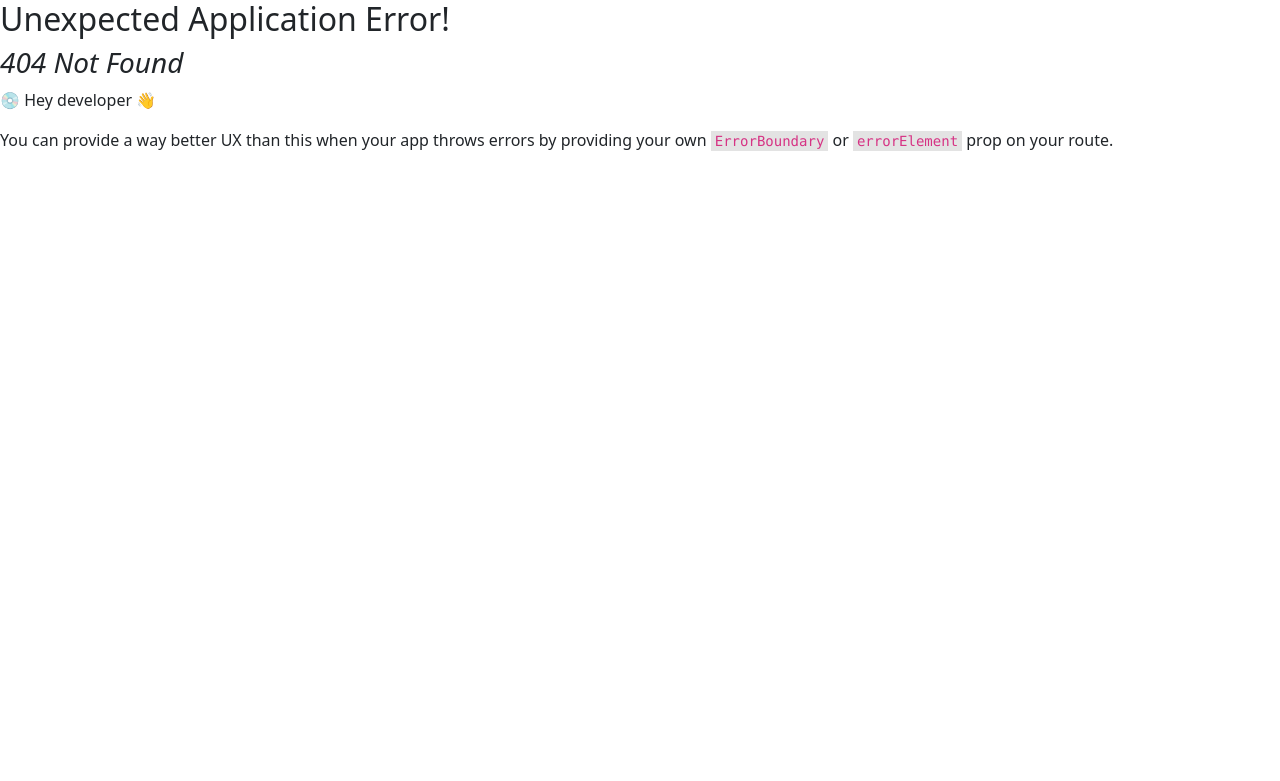
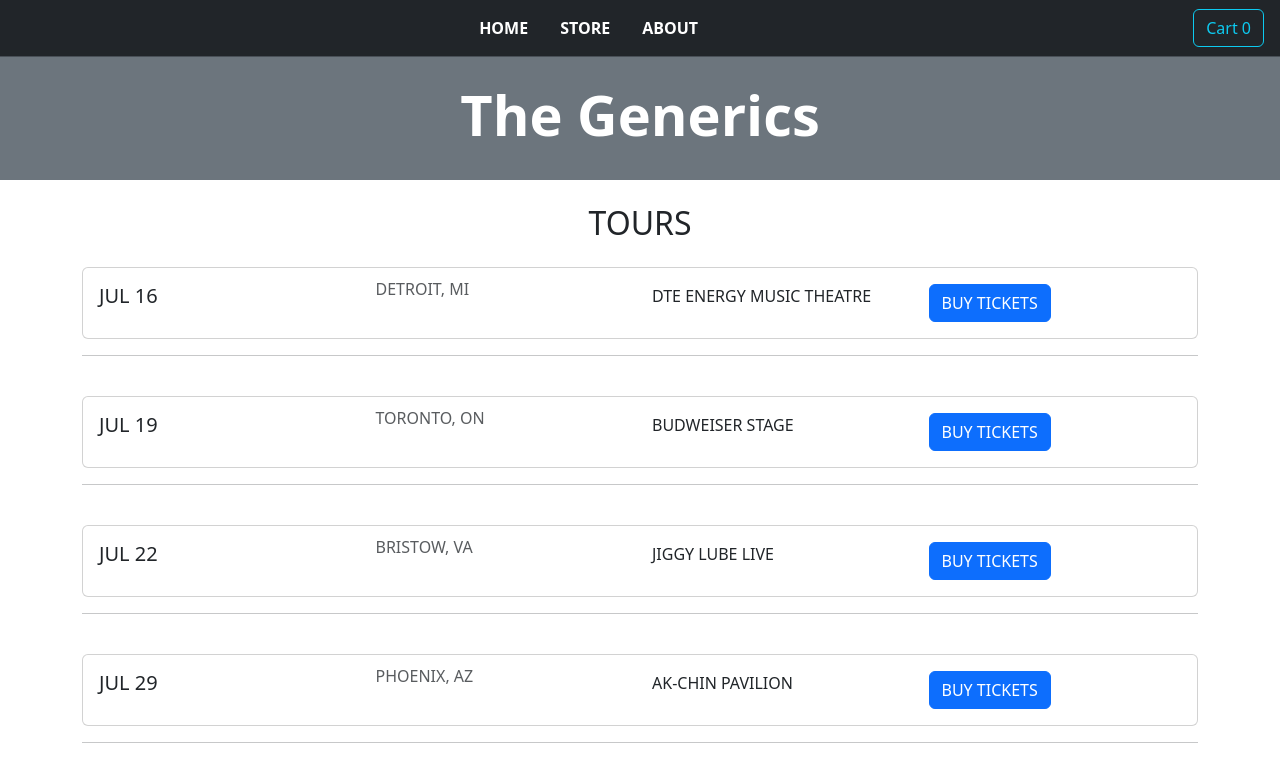
Before and after one commit to arundhati-shreya/E-Commerce-Site-using-React, a React (Create React App) app: page /home in a window 1280 px wide. Before the commit this address had no page. Shown: the top 781 px of the page. Built offline with nearby package versions, Linux system fonts and the light colour scheme.

Commit message:
Implement the Home page

```diff
--- a/src/App.js
+++ b/src/App.js
@@ -1,25 +1,28 @@
-import {createBrowserRouter} from 'react-router-dom';
+import { BrowserRouter as Router, Route, Routes } from 'react-router-dom';
 import { ContextProvider } from './Component/Store/ContextProvider';
 import Header from './Component/Header/Header';
 import List from './Component/Header/List';
 import 'bootstrap-icons/font/bootstrap-icons.css';
 import Footer from './Component/Footer/Footer';
 import About from './Component/About';
-import { RouterProvider } from 'react-router';
+import Home from './Component/Home';
 
 
-const router = createBrowserRouter([
-  {path: '/about',element:<About/>},
 
-])
+
 function App() {
   return (
     <ContextProvider>
-       <RouterProvider router={router}>
+      <Router>
       <Header />
-      <List />
+
+      <Routes>
+          <Route path="/" element={<List />} />
+          <Route path="/home" element={<Home />} />
+          <Route path="/about" element={<About />} />
+        </Routes>
       <Footer/>
-      </RouterProvider>
+      </Router>
     </ContextProvider>
   );
 }
--- a/src/Component/About.js
+++ b/src/Component/About.js
@@ -1,13 +1,12 @@
 import React from 'react';
 import 'bootstrap/dist/css/bootstrap.min.css';
 
-import Header from './Header/Header';
-import Footer from './Footer/Footer';
+
 
 const About = () => {
   return (
     <>
-    <Header/>
+
     <div className="container mt-5">
       <div className="row">
         <div className="col-md-6">
@@ -21,20 +20,24 @@ const About = () => {
         <div className="col-md-6">
           <h2 className="mb-4">About Us</h2>
           <p>
-            Lorem ipsum dolor sit amet, consectetur adipiscing elit. Quisque tristique euismod urna,
+            Lorem ipsum dolor sit ametLorem ipsum dolor sit amet, consectetur adipiscing elit. Quisque tristique euismod urna,
             id volutpat risus eleifend sit amet. Nulla facilisi. Sed eu risus nec nisi ultrices
             fermentum vel ut nulla.
           </p>
           <p>
             Fusce vel libero a urna cursus consequat. Proin auctor efficitur orci, vel vestibulum
             ligula feugiat nec. Nunc tincidunt justo vel accumsan feugiat. Integer euismod sapien
-            ut luctus convallis.
+            ut luctus convallis.Lorem ipsum dolor sit amet, consectetur adipiscing elit. Quisque tristique euismod urna,
+            id volutpat risus eleifend sit amet. Nulla facilisi. Sed eu risus nec nisi ultrices
+            fermentum vel ut nulla.Lorem ipsum dolor sit amet, consectetur adipiscing elit. Quisque tristique euismod urna,
+            id volutpat risus eleifend sit amet. Nulla facilisi. Sed eu risus nec nisi ultrices
+            fermentum vel ut nulla.
           </p>
 
         </div>
       </div>
     </div>
-    <Footer/>
+
     </>
   );
 };
--- a/src/Component/Cart/Cart.js
+++ b/src/Component/Cart/Cart.js
@@ -3,25 +3,39 @@ import { Modal } from "react-bootstrap";
 import { CartContext } from "../Store/ContextProvider";
 
 const Cart = () => {
-    const { cartItems, removeItemFromCart} = useContext(CartContext);
-
+  const { cartItems, removeItemFromCart } = useContext(CartContext);
 
   return (
     <>
-            <Modal.Title>Your Cart</Modal.Title>
-
       <Modal.Body>
-                <div className="container mt-5 mr-2">
-                    <div className="row">
-                        <div className="col-md-4 offset-md-4">
-                            {cartItems.map((item, index) => (
+        <div
+          className="cart-container"
+          style={{
+            position: "fixed",
+            top: '200px',
+            right: 0,
+            width: "40%",
+            height: "100%",
+            background: "white",
+            border: "2px solid black",
+            padding: "20px",
+            overflowY: "auto",
+          }}
+        >
+          <h3>Your Cart </h3>
+          {cartItems.length === 0 ? (
+            <h5> Your Cart is Empty </h5>
+          ) : (
+            cartItems.map((item, index) => (
               <div key={index} className="mb-3">
-                                    <div className="mb-3">
+                <div className="mb-3" style={{ display: "flex", alignItems: "center" }}>
                   <img
                     src={item.imageUrl}
                     alt={item.title}
                     className="img-fluid rounded"
+                    style={{ marginRight: "10px", maxWidth: "80px", maxHeight: "80px" }}
                   />
+                  <div>
                     <p className="mt-2">Price: {item.price}</p>
                     <button
                       type="button"
@@ -30,11 +44,12 @@ const Cart = () => {
                     >
                       Remove
                     </button>
+                    <hr />
                   </div>
                 </div>
-                            ))}
               </div>
-                    </div>
+            ))
+          )}
         </div>
       </Modal.Body>
     </>
--- a/src/Component/Footer/Footer.js
+++ b/src/Component/Footer/Footer.js
@@ -2,7 +2,7 @@ import React from "react";
 
 const Footer = () => {
   return (
-    <footer className="navbar navbar-dark bg-dark fixed-bottom">
+    <footer className="navbar navbar-dark bg-dark ">
       <div className="container">
         <div className="navbar-brand bg-skyblue text-white p-2">
           <h2 className="display-3 fw-bold">The Generics</h2>
--- a/src/Component/Header/Header.js
+++ b/src/Component/Header/Header.js
@@ -23,10 +23,10 @@ const Header = () => {
            <nav className="navbar bg-dark border-bottom border-body" data-bs-theme="dark">
                 <ul className="nav justify-content-center mx-auto text-center me-3">
                     <li className="nav-item">
-                        <a className="nav-link active text-white fw-bold" aria-current="page" href="#">HOME</a>
+                        <Link className="nav-link active text-white fw-bold" aria-current="page" to="/home">HOME</Link>
                     </li>
                     <li className="nav-item">
-                        <a className="nav-link text-white fw-bold" href="#">STORE</a>
+                        <Link className="nav-link text-white fw-bold" to="/">STORE</Link>
                     </li>
                     <li className="nav-item">
                         <Link className="nav-link text-white fw-bold" to="/about">ABOUT</Link>
--- /dev/null
+++ b/src/Component/Home.js
@@ -0,0 +1,51 @@
+import React from 'react';
+
+
+function Home() {
+  const tourDates = [
+    { date: 'JUL 16', location: 'DETROIT, MI', venue: 'DTE ENERGY MUSIC THEATRE'},
+    { date: 'JUL 19', location: 'TORONTO, ON', venue: 'BUDWEISER STAGE'},
+    { date: 'JUL 22', location: 'BRISTOW, VA', venue: 'JIGGY LUBE LIVE'},
+    { date: 'JUL 29', location: 'PHOENIX, AZ', venue: 'AK-CHIN PAVILION'},
+    { date: 'AUG 2', location: 'LAS VEGAS, NV', venue: 'T-MOBILE ARENA'},
+    { date: 'AUG 7', location: 'CONCORD, CA', venue: 'CONCORD PAVILION'}
+
+  ];
+
+  return (
+    <>
+      <div>
+        <h2 className="text-center mt-4 mb-4">TOURS</h2>
+        <div className="container">
+          <div className="row">
+          {tourDates.map((tour, index) => (
+              <div key={index} className="col-md-12 mb-4">
+                <div className="card">
+                  <div className="card-body">
+                    <div className="row">
+                      <div className="col-md-3">
+                        <h5 className="card-title">{tour.date}</h5>
+                      </div>
+                      <div className="col-md-3">
+                        <h6 className="card-subtitle mb-2 text-muted">{tour.location}</h6>
+                      </div>
+                      <div className="col-md-3">
+                        <p className="card-text">{tour.venue}</p>
+                      </div>
+                      <div className="col-md-3 mr-1">
+                        <a href="#" className="btn btn-primary">BUY TICKETS</a>
+                      </div>
+                    </div>
+                  </div>
+                </div>
+                {index !== tourDates.length - 1 && <hr />}
+              </div>
+            ))}
+          </div>
+        </div>
+      </div>
+    </>
+  );
+}
+
+export default Home;
```
Lines whose indentation alone changed are shown as unchanged.
